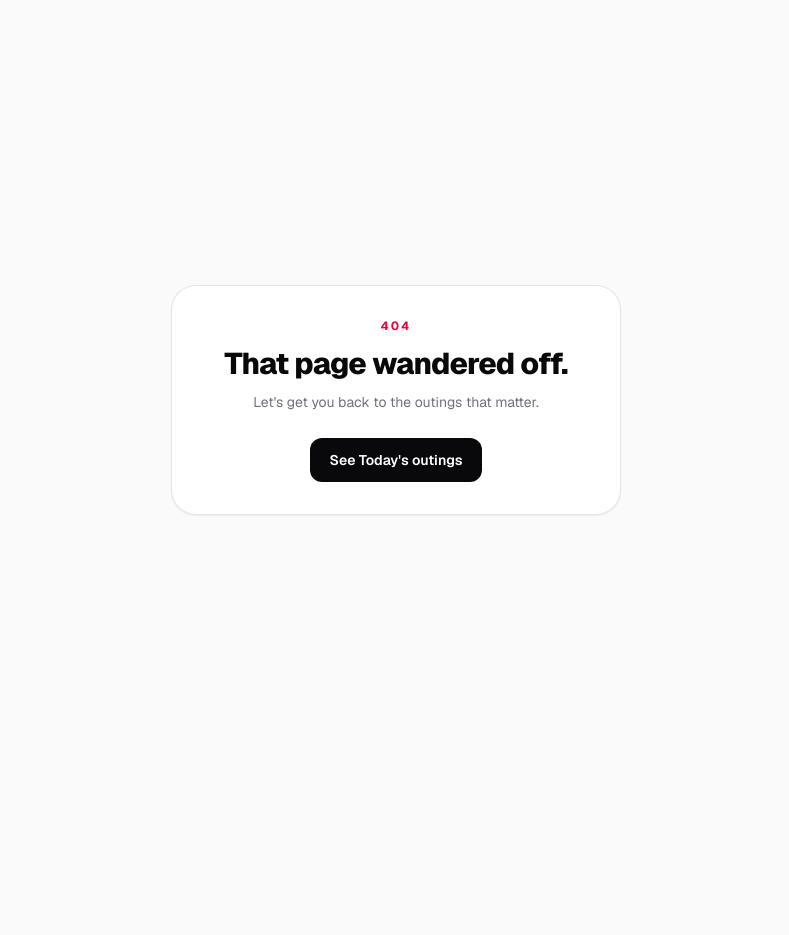
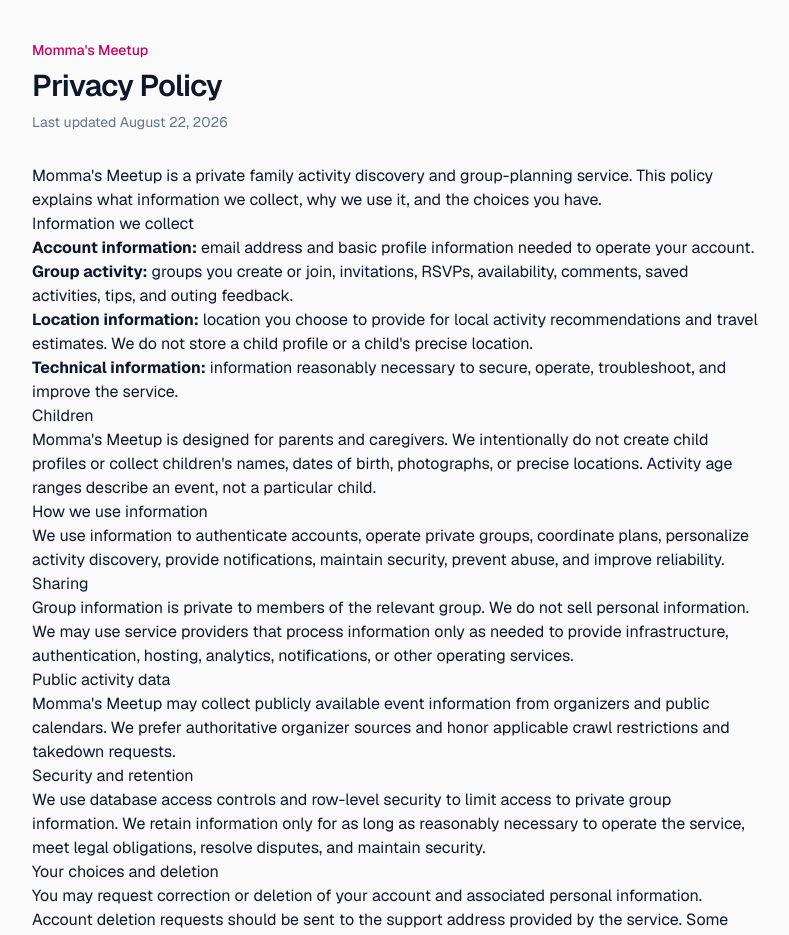
Before and after one commit to chrisSmalling/momma-s-group, a Next.js app: page /privacy in a window 1280 px wide. Before the commit this address had no page. Shown: the top 935 px of the page, without its empty margins (244-1033 px from the left). Before the commit the page ends 800 px from the top, so only its background shows below. Built offline with nearby package versions, Linux system fonts and the light colour scheme.

Commit message:
Add public privacy policy page

```diff
--- /dev/null
+++ b/src/app/privacy/page.tsx
@@ -0,0 +1,45 @@
+import type { Metadata } from "next";
+
+export const metadata: Metadata = {
+  title: "Privacy Policy · Momma's Meetup",
+  description: "How Momma's Meetup collects, uses, protects, and deletes information.",
+};
+
+const updated = "August 22, 2026";
+
+export default function PrivacyPage() {
+  return (
+    <main className="mx-auto w-full max-w-3xl px-5 py-10 text-slate-900">
+      <p className="text-sm font-medium text-pink-700">Momma&apos;s Meetup</p>
+      <h1 className="mt-2 text-3xl font-semibold tracking-tight">Privacy Policy</h1>
+      <p className="mt-2 text-sm text-slate-500">Last updated {updated}</p>
+
+      <div className="prose prose-slate mt-8 max-w-none">
+        <p>Momma&apos;s Meetup is a private family activity discovery and group-planning service. This policy explains what information we collect, why we use it, and the choices you have.</p>
+        <h2>Information we collect</h2>
+        <ul>
+          <li><strong>Account information:</strong> email address and basic profile information needed to operate your account.</li>
+          <li><strong>Group activity:</strong> groups you create or join, invitations, RSVPs, availability, comments, saved activities, tips, and outing feedback.</li>
+          <li><strong>Location information:</strong> location you choose to provide for local activity recommendations and travel estimates. We do not store a child profile or a child&apos;s precise location.</li>
+          <li><strong>Technical information:</strong> information reasonably necessary to secure, operate, troubleshoot, and improve the service.</li>
+        </ul>
+        <h2>Children</h2>
+        <p>Momma&apos;s Meetup is designed for parents and caregivers. We intentionally do not create child profiles or collect children&apos;s names, dates of birth, photographs, or precise locations. Activity age ranges describe an event, not a particular child.</p>
+        <h2>How we use information</h2>
+        <p>We use information to authenticate accounts, operate private groups, coordinate plans, personalize activity discovery, provide notifications, maintain security, prevent abuse, and improve reliability.</p>
+        <h2>Sharing</h2>
+        <p>Group information is private to members of the relevant group. We do not sell personal information. We may use service providers that process information only as needed to provide infrastructure, authentication, hosting, analytics, notifications, or other operating services.</p>
+        <h2>Public activity data</h2>
+        <p>Momma&apos;s Meetup may collect publicly available event information from organizers and public calendars. We prefer authoritative organizer sources and honor applicable crawl restrictions and takedown requests.</p>
+        <h2>Security and retention</h2>
+        <p>We use database access controls and row-level security to limit access to private group information. We retain information only for as long as reasonably necessary to operate the service, meet legal obligations, resolve disputes, and maintain security.</p>
+        <h2>Your choices and deletion</h2>
+        <p>You may request correction or deletion of your account and associated personal information. Account deletion requests should be sent to the support address provided by the service. Some records may be retained when required for security, fraud prevention, legal compliance, or legitimate operational purposes.</p>
+        <h2>Changes</h2>
+        <p>We may update this policy as the service changes. Material changes will be communicated through the service or other appropriate means.</p>
+        <h2>Contact</h2>
+        <p>For privacy questions, deletion requests, or data concerns, contact the Momma&apos;s Meetup support team through the support channel provided in the application.</p>
+      </div>
+    </main>
+  );
+}
```
